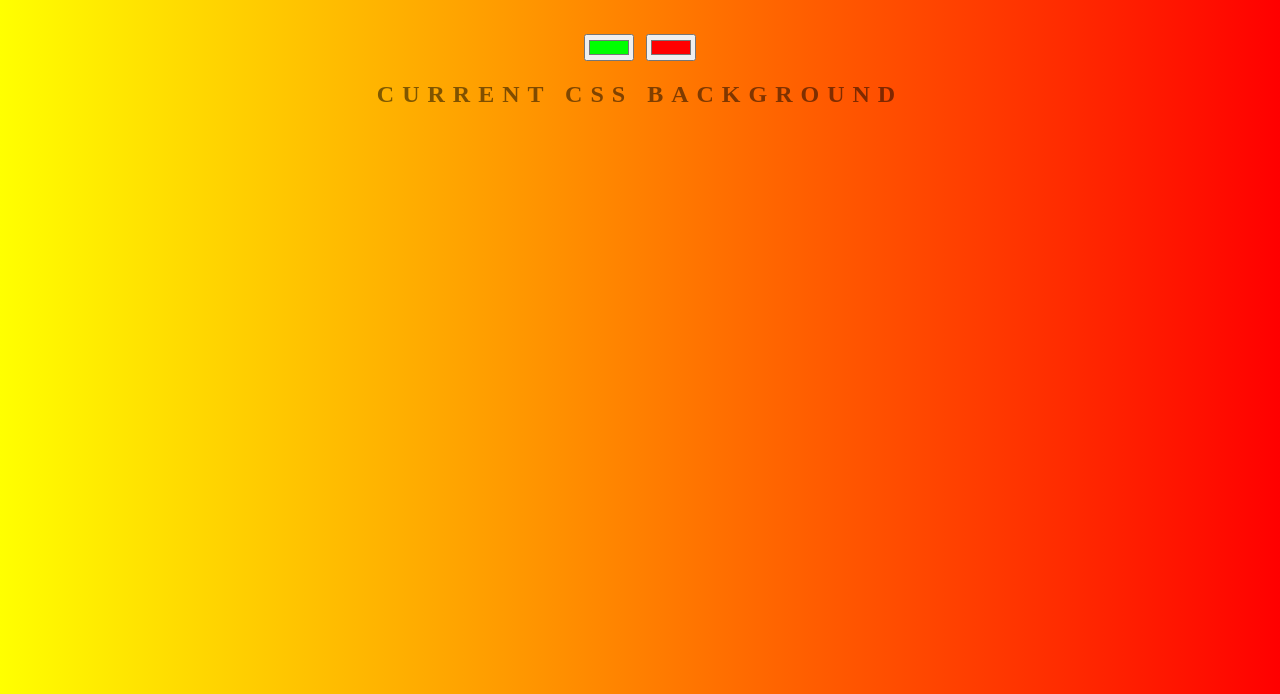
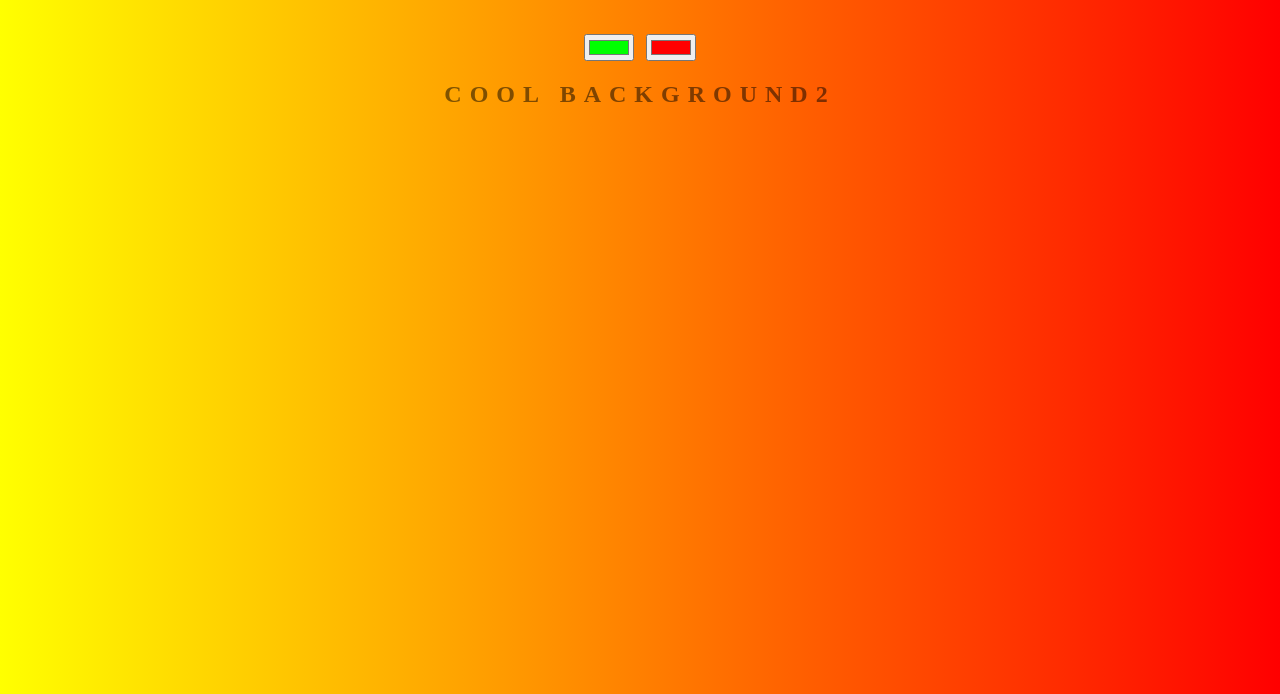
Before and after one commit to brianabplanalp1/background-generator, a plain HTML site: page index.html in a window 1280 px wide. Shown: the part 106-800 px from the top of the page. Drawn offline with Linux system fonts and the light colour scheme.

Commit message:
changing h2 text

```diff
--- a/index.html
+++ b/index.html
@@ -8,7 +8,7 @@
 	<h1>Cool Generator</h1>
 	<input class="color1" type="color" name="color1" value="#00ff00">
 	<input class="color2" type="color" name="color2" value="#ff0000">
-	<h2>Current CSS Background</h2>
+	<h2>cool background2</h2>
 	<h3></h3>
 	<script type="text/javascript" src="script.js"></script>
 
```
